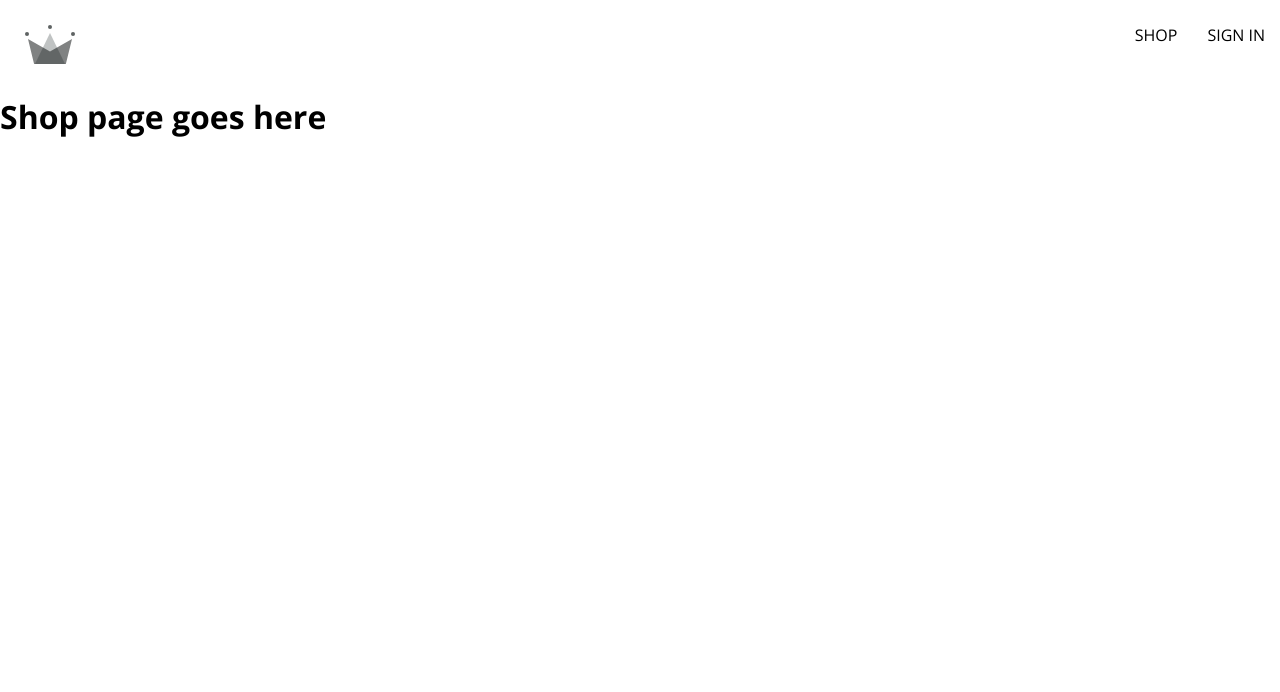
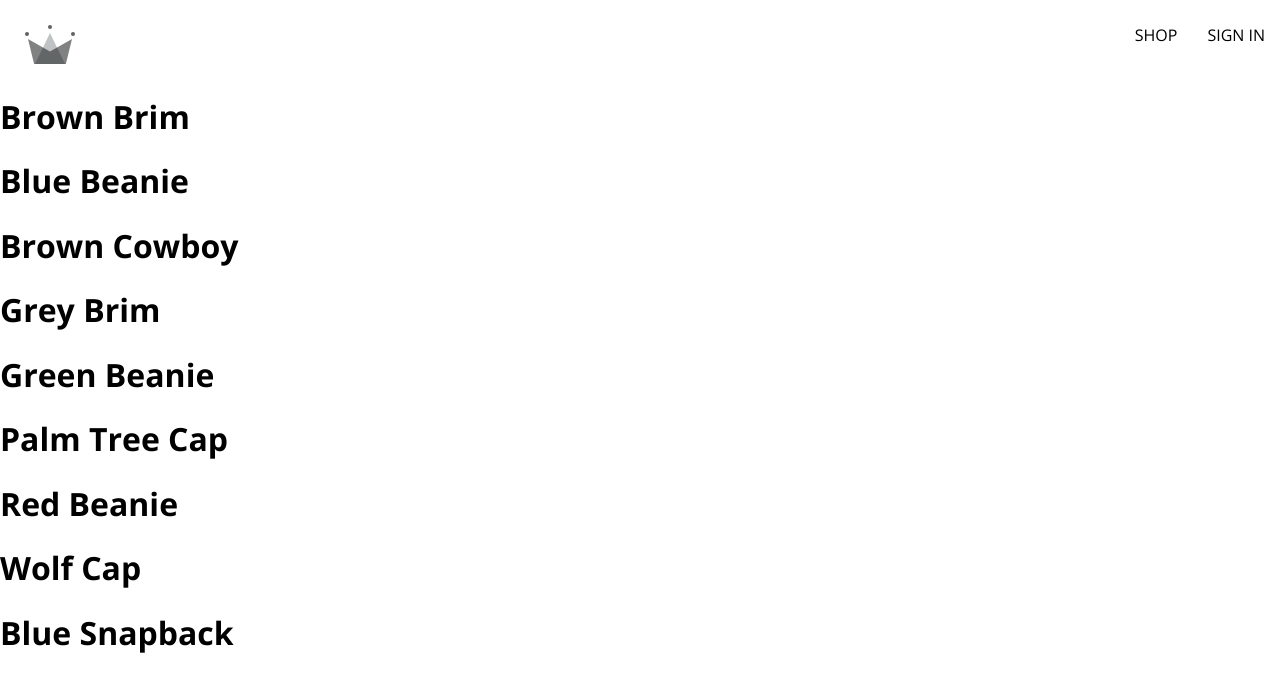
Before and after one commit to deepanm87/crown-store-v2, a React (Vite) app: page /shop in a window 1280 px wide. Shown: the top 692 px of the page. Built offline with nearby package versions, Linux system fonts and the light colour scheme; no server answers.

Commit message:
code refactor and added shop page

```diff
--- a/src/App.jsx
+++ b/src/App.jsx
@@ -1,13 +1,8 @@
 import Home from "./routes/home/home"
 import Navigation from "./routes/navigation/navigation"
 import Authentication from "./routes/authentication/authentication"
+import Shop from "./routes/shop/shop"
 import { Route, Routes } from "react-router-dom"
-
-const Shop = () => {
-  return(
-    <h1>Shop page goes here</h1>
-  )
-}
 
 const App = () => {
   return(
--- a/src/components/sign-in-form/sign-in-form.jsx
+++ b/src/components/sign-in-form/sign-in-form.jsx
@@ -1,5 +1,5 @@
 import { useState } from "react"
-import { signInWithGooglePopup, signInAuthUserWithEmailAndPassword, createUserDocumentFromAuth } from "../../utils/firebase/firebase.utils"
+import { signInWithGooglePopup, signInAuthUserWithEmailAndPassword } from "../../utils/firebase/firebase.utils"
 import FormInput from "../form-input/form-input"
 import Button from "../button/button"
 import "./sign-in-form.styles.scss"
--- /dev/null
+++ b/src/routes/shop/shop.jsx
@@ -0,0 +1,16 @@
+import "./shop.styles.css"
+import SHOP_DATA from "../../shop-data.json"
+
+const shop = () => {
+    return(
+        <div>
+            { SHOP_DATA.map( ({ id, name }) => (
+                <div key={id}>
+                    <h1>{name}</h1>
+                </div>
+            ))}
+        </div>
+    )
+}
+
+export default shop
--- /dev/null
+++ b/src/shop-data.json
@@ -0,0 +1,56 @@
+[
+  {
+    "id": 1,
+    "name": "Brown Brim",
+    "imageUrl": "https://i.ibb.co/ZYW3VTp/brown-brim.png",
+    "price": 25
+  },
+  {
+    "id": 2,
+    "name": "Blue Beanie",
+    "imageUrl": "https://i.ibb.co/ypkgK0X/blue-beanie.png",
+    "price": 18
+  },
+  {
+    "id": 3,
+    "name": "Brown Cowboy",
+    "imageUrl": "https://i.ibb.co/QdJwgmp/brown-cowboy.png",
+    "price": 35
+  },
+  {
+    "id": 4,
+    "name": "Grey Brim",
+    "imageUrl": "https://i.ibb.co/RjBLWxB/grey-brim.png",
+    "price": 25
+  },
+  {
+    "id": 5,
+    "name": "Green Beanie",
+    "imageUrl": "https://i.ibb.co/YTjW3vF/green-beanie.png",
+    "price": 18
+  },
+  {
+    "id": 6,
+    "name": "Palm Tree Cap",
+    "imageUrl": "https://i.ibb.co/rKBDvJX/palm-tree-cap.png",
+    "price": 14
+  },
+  {
+    "id": 7,
+    "name": "Red Beanie",
+    "imageUrl": "https://i.ibb.co/bLB646Z/red-beanie.png",
+    "price": 18
+  },
+  {
+    "id": 8,
+    "name": "Wolf Cap",
+    "imageUrl": "https://i.ibb.co/1f2nWMM/wolf-cap.png",
+    "price": 14
+  },
+  {
+    "id": 9,
+    "name": "Blue Snapback",
+    "imageUrl": "https://i.ibb.co/X2VJP2W/blue-snapback.png",
+    "price": 16
+  }
+]
--- a/src/utils/firebase/firebase.utils.js
+++ b/src/utils/firebase/firebase.utils.js
@@ -70,4 +70,4 @@
 
 export const signOutUser = async () => await signOut(auth)
 
-export const onAuthStateChangedListener = (callback) => onAuthStateChanged(auth, callback)
+export const onAuthStateChangedListener = callback => onAuthStateChanged(auth, callback)
```
Also changed, not shown: src/routes/shop/shop.styles.css (added).
